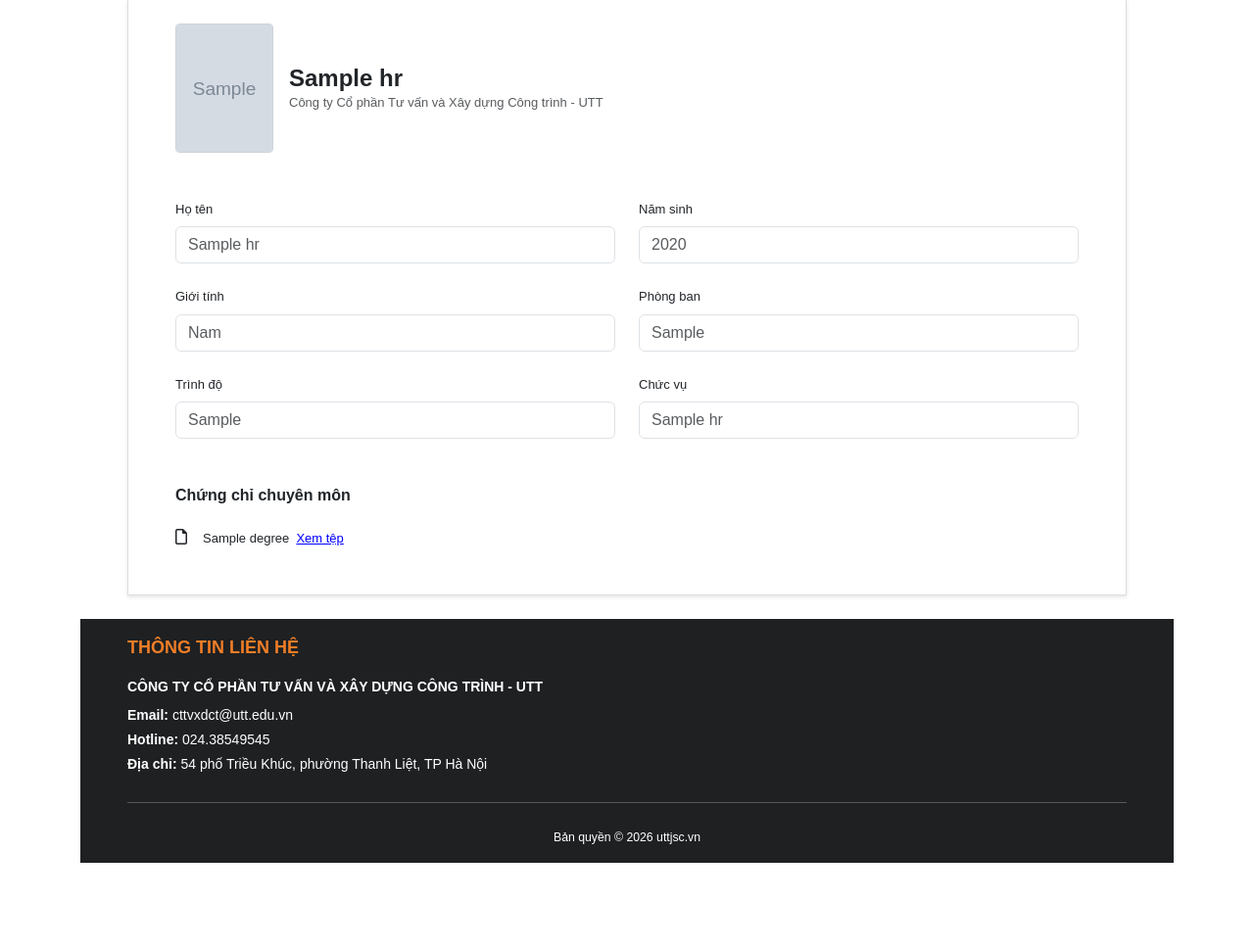
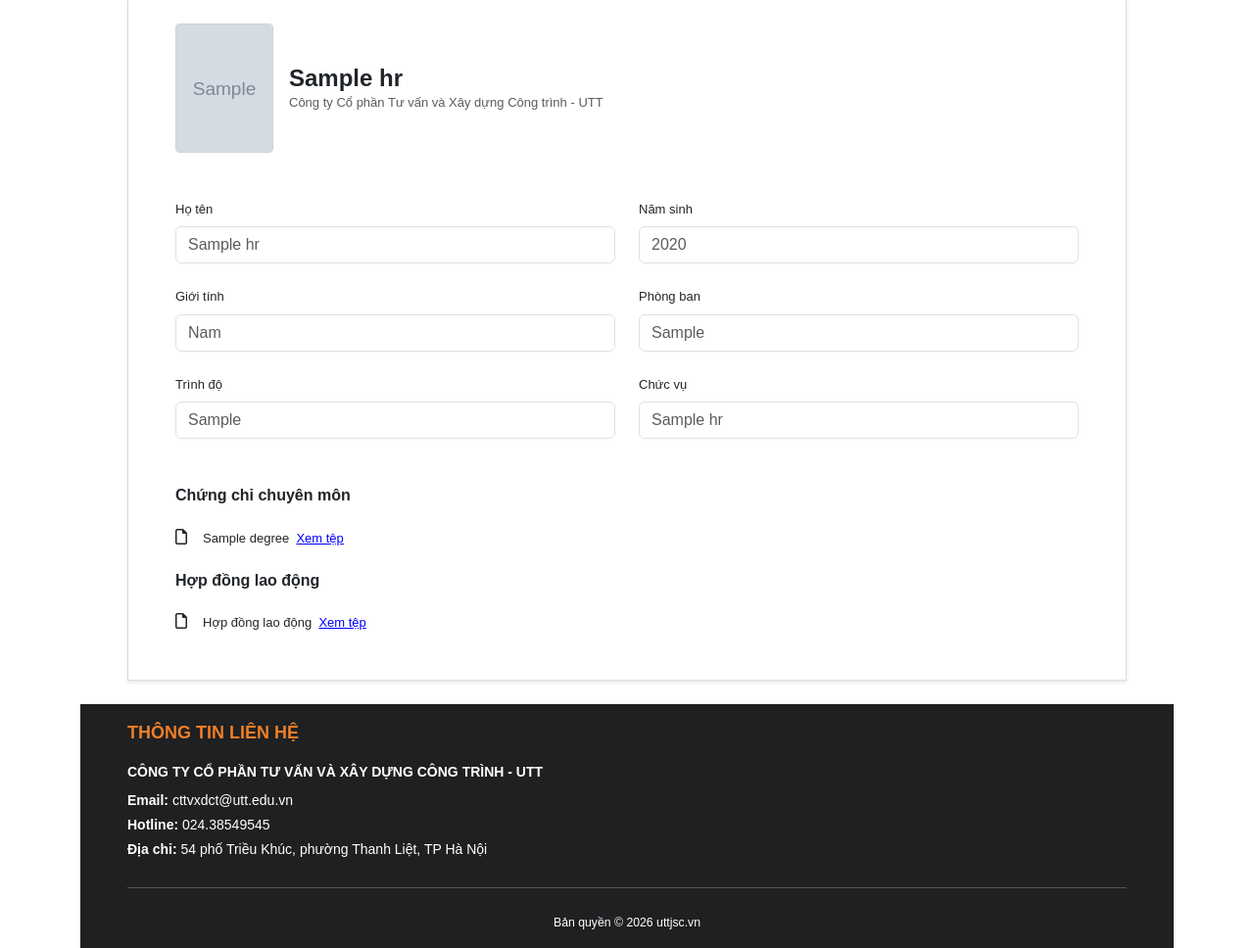
Before and after one commit to nguyentrungnuce89/utt, a Django app: page /gioithieu/nhansu/sample in a window 1280 px wide. Shown: the part 195-1163 px from the top of the page at 98% size. Before the commit the page ends 1076 px from the top, so only its background shows below. Run offline with Django 5.2, Linux system fonts and the light colour scheme; tables that the repository leaves empty hold one stand-in row (values such as "Sample post"); grey boxes marked "Sample" are stand-in pictures; some libraries are stand-ins or nearby versions.

Commit message:
add hopdong to nhansu detail template

```diff
--- a/main/templates/nhansu_detail_new.html
+++ b/main/templates/nhansu_detail_new.html
@@ -87,6 +87,21 @@
                 {% endfor %}
             </div>
             {% endif %}
+            {% if contracts %}
+            <div class="hopdong-section">
+                <h6 class="fw-bold mb-4">Hợp đồng lao động</h6>
+                {% for c in contracts %}
+                <div class="d-flex align-items-center mb-4">
+                    <div class="email-icon me-3">
+                        <i class="fa-regular fa-file" style="font-size: medium;"></i>
+                    </div>
+                    <div>
+                        <div class="fw-medium">Hợp đồng lao động&nbsp;&nbsp;<a href="{{ c.File.url }}" style="color: blue;">Xem tệp</a></div>
+                    </div>
+                </div>
+                {% endfor %}
+            </div>
+            {% endif %}
 
     </div>
 </div>
--- a/main/views.py
+++ b/main/views.py
@@ -30,13 +30,14 @@ def NhansuManage(request):
     return render(request,'a_nhansu_manage.html',context)
 
 def NhansuDetail(request,slug):
-    from .models import HR,Degree
+    from .models import HR,Degree,HopDong
     member = get_object_or_404(HR, slug=slug)
     degrees = Degree.objects.filter(Owner=member).order_by('-Date')
-
+    contracts = HopDong.objects.filter(NguoiKy=member)
     context = {
         'i':member,
         'degrees': degrees,
+        'contracts':contracts
     }
     return render(request,'nhansu_detail_new.html',context)
 
```
